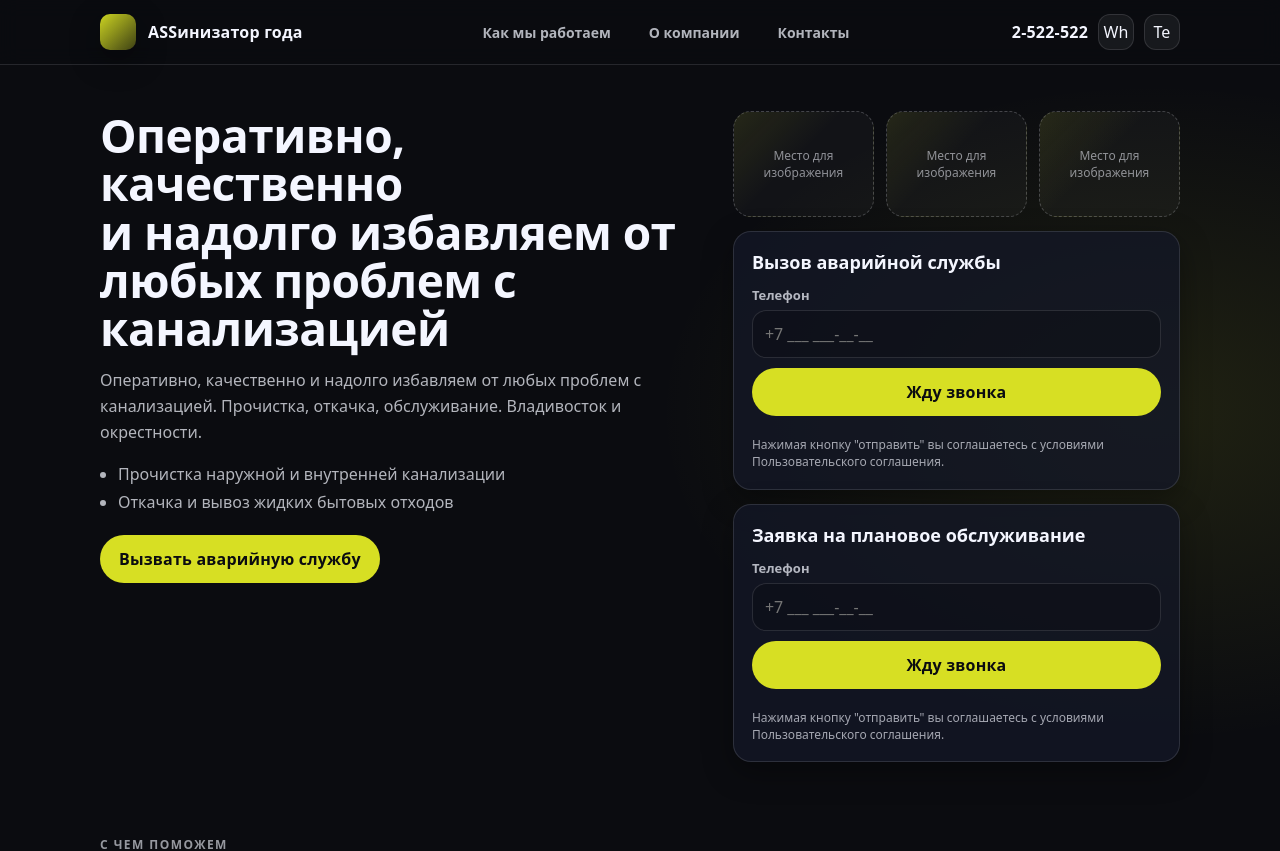
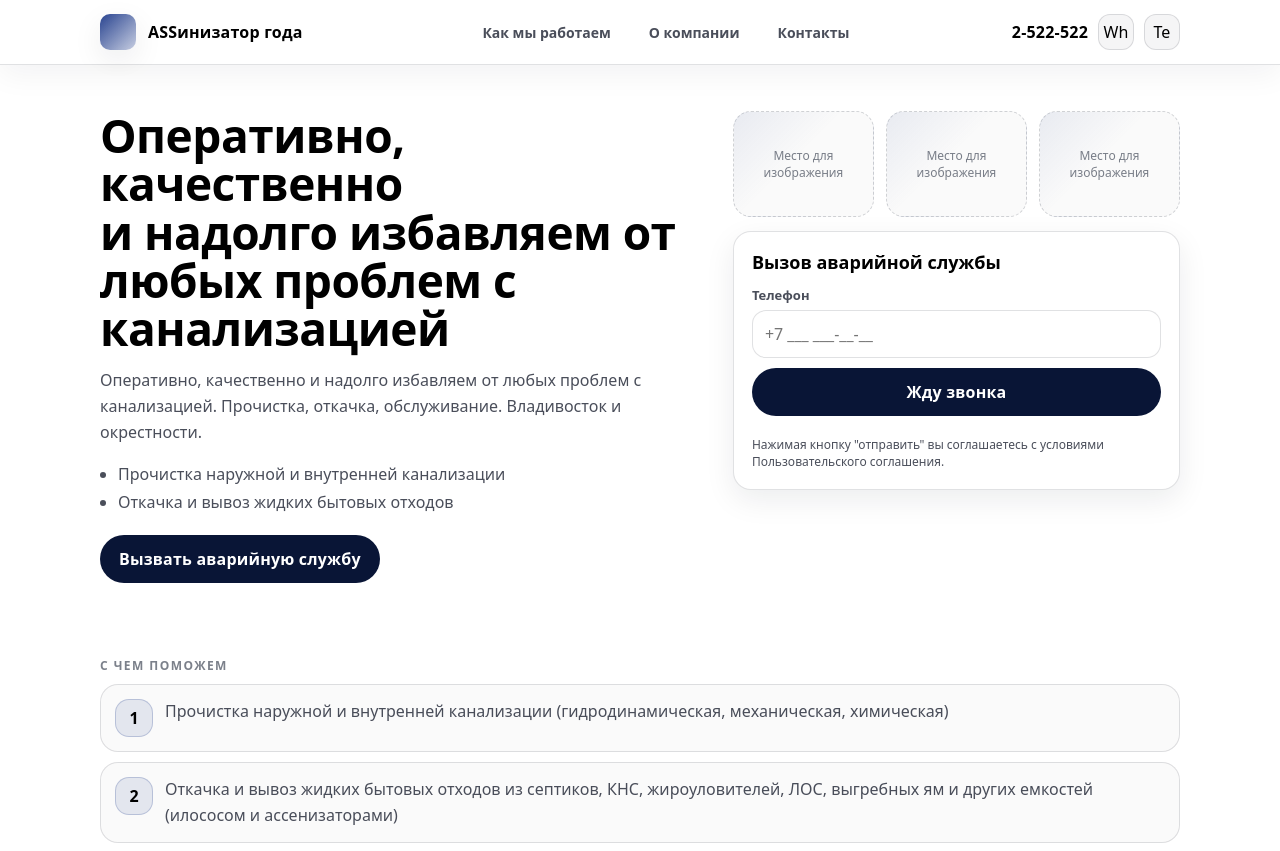
Before and after one commit to AndreyLyulekin/Bondarenko, a Next.js app: page / in a window 1280 px wide. Shown: the top 851 px of the page. Built offline with nearby package versions, Linux system fonts and the light colour scheme.

Commit message:
change colors

```diff
--- a/src/app/globals.css
+++ b/src/app/globals.css
@@ -1,13 +1,13 @@
 :root{
-  --bg: #0b0c10;
-  --surface: #0f1118;
-  --card: #141827;
-  --text: #f4f6ff;
-  --muted: rgba(244,246,255,.72);
-  --border: rgba(244,246,255,.12);
-  --accent: #d7df23;
-  --accentText: #0b0c10;
-  --shadow: 0 10px 30px rgba(0,0,0,.35);
+  --bg: #ffffff;
+  --surface: #f5f7fa;
+  --card: #ffffff;
+  --text: #000000;
+  --muted: rgba(4, 10, 26, 0.72);
+  --border: rgba(5, 11, 26, 0.12);
+  --accent: #091536;
+  --accentText: #ffffff;
+  --shadow: 0 10px 30px rgba(15,23,42,.08);
   --radius: 18px;
   --radiusSm: 12px;
   --container: 1120px;
@@ -22,9 +22,7 @@ html{ scroll-behavior:smooth; }
 body{
   margin:0;
   font-family: ui-sans-serif, system-ui, -apple-system, Segoe UI, Roboto, Arial, "Noto Sans", "Apple Color Emoji", "Segoe UI Emoji";
-  background: radial-gradient(1200px 600px at 20% -10%, rgba(215,223,35,.18), transparent 60%),
-              radial-gradient(900px 600px at 90% 10%, rgba(215,223,35,.10), transparent 55%),
-              var(--bg);
+  background: var(--bg);
   color: var(--text);
 }
 
--- a/src/app/page.module.css
+++ b/src/app/page.module.css
@@ -9,8 +9,9 @@
   top: 0;
   z-index: 50;
   backdrop-filter: blur(10px);
-  background: rgba(11,12,16,.72);
+  background: rgba(255,255,255,.86);
   border-bottom: 1px solid var(--border);
+  box-shadow: 0 10px 30px rgba(15,23,42,.05);
 }
 
 .headerInner{
@@ -32,7 +33,7 @@
   width: 36px;
   height: 36px;
   border-radius: 10px;
-  background: linear-gradient(135deg, rgba(215,223,35,.95), rgba(215,223,35,.25));
+  background: linear-gradient(135deg, rgba(30,58,138,.95), rgba(30,58,138,.25));
   box-shadow: var(--shadow);
 }
 
@@ -55,7 +56,7 @@
   border-radius: 10px;
 }
 
-.nav a:hover{ color: var(--text); background: rgba(244,246,255,.06); }
+.nav a:hover{ color: var(--text); background: rgba(15,23,42,.04); }
 
 .right{
   display:flex;
@@ -75,18 +76,18 @@
   border-radius: 12px;
   display:grid;
   place-items:center;
-  background: rgba(244,246,255,.06);
+  background: rgba(15,23,42,.04);
   border: 1px solid var(--border);
 }
 
-.iconLink:hover{ background: rgba(244,246,255,.10); }
+.iconLink:hover{ background: rgba(15,23,42,.06); }
 
 .menuBtn{
   display:none;
   width: 40px;
   height: 40px;
   border-radius: 12px;
-  background: rgba(244,246,255,.06);
+  background: rgba(15,23,42,.04);
   border: 1px solid var(--border);
 }
 
@@ -104,7 +105,7 @@
   font-weight: 650;
 }
 
-.mobileNav a:hover{ background: rgba(244,246,255,.06); color: var(--text); }
+.mobileNav a:hover{ background: rgba(15,23,42,.04); color: var(--text); }
 
 .section{
   padding: 64px 0;
@@ -155,13 +156,13 @@
   padding: 12px 18px;
   border-radius: 999px;
   border: 1px solid var(--border);
-  background: rgba(244,246,255,.06);
+  background: rgba(15,23,42,.04);
   font-weight: 800;
   letter-spacing: .2px;
   cursor:pointer;
 }
 
-.btn:hover{ background: rgba(244,246,255,.10); }
+.btn:hover{ background: rgba(15,23,42,.06); }
 
 .btnAccent{
   background: var(--accent);
@@ -172,7 +173,7 @@
 .btnAccent:hover{ filter: brightness(1.03); }
 
 .card{
-  background: rgba(20,24,39,.78);
+  background: var(--card);
   border: 1px solid var(--border);
   border-radius: var(--radius);
   box-shadow: var(--shadow);
@@ -209,7 +210,7 @@
   padding: 12px 12px;
   border-radius: 14px;
   border: 1px solid var(--border);
-  background: rgba(0,0,0,.20);
+  background: var(--card);
   outline: none;
 }
 
@@ -219,7 +220,7 @@
   margin: 10px 0 0;
   font-size: 12px;
   line-height: 1.45;
-  color: rgba(244,246,255,.65);
+  color: var(--muted);
 }
 
 .side{
@@ -235,14 +236,14 @@
 
 .ph{
   border-radius: 18px;
-  border: 1px dashed rgba(244,246,255,.22);
+  border: 1px dashed rgba(15,23,42,.18);
   background:
-    linear-gradient(135deg, rgba(215,223,35,.10), transparent 45%),
-    rgba(244,246,255,.03);
+    linear-gradient(135deg, rgba(30,58,138,.08), transparent 45%),
+    rgba(15,23,42,.02);
   aspect-ratio: 4 / 3;
   display:grid;
   place-items:center;
-  color: rgba(244,246,255,.55);
+  color: rgba(15,23,42,.55);
   font-size: 12px;
   text-align:center;
   padding: 10px;
@@ -261,7 +262,7 @@
 }
 
 .kicker{
-  color: rgba(244,246,255,.60);
+  color: rgba(15,23,42,.55);
   text-transform: uppercase;
   font-weight: 900;
   letter-spacing: .12em;
@@ -297,7 +298,7 @@
   padding: 14px;
   border-radius: 18px;
   border: 1px solid var(--border);
-  background: rgba(244,246,255,.03);
+  background: rgba(15,23,42,.02);
 }
 
 .badge{
@@ -305,8 +306,8 @@
   width: 38px;
   height: 38px;
   border-radius: 14px;
-  background: rgba(215,223,35,.18);
-  border: 1px solid rgba(215,223,35,.35);
+  background: rgba(30,58,138,.10);
+  border: 1px solid rgba(30,58,138,.22);
   display:grid;
   place-items:center;
   font-weight: 900;
@@ -323,15 +324,15 @@
   padding: 14px;
   border-radius: 18px;
   border: 1px solid var(--border);
-  background: rgba(244,246,255,.03);
+  background: rgba(15,23,42,.02);
 }
 
 .stepNum{
   width: 30px;
   height: 30px;
   border-radius: 12px;
-  background: rgba(215,223,35,.18);
-  border: 1px solid rgba(215,223,35,.35);
+  background: rgba(30,58,138,.10);
+  border: 1px solid rgba(30,58,138,.22);
   display:grid;
   place-items:center;
   font-weight: 900;
@@ -360,7 +361,7 @@
 .footer{
   border-top: 1px solid var(--border);
   padding: 22px 0;
-  color: rgba(244,246,255,.55);
+  color: rgba(15,23,42,.60);
   font-size: 13px;
 }
 
--- a/src/app/page.tsx
+++ b/src/app/page.tsx
@@ -46,7 +46,6 @@ export default function Page() {
                   ))}
                 </div>
 
-                {/* LEAD FORMS (2 cards) */}
                 <div id={c.leadForms.emergency.id} className={`${styles.card} ${styles.cardPad}`}>
                   <h3 className={styles.cardTitle}>{c.leadForms.emergency.title}</h3>
                   <form className={styles.form}>
@@ -61,7 +60,7 @@ export default function Page() {
                   </form>
                 </div>
 
-                <div id="plan" className={`${styles.card} ${styles.cardPad}`}>
+                {/* <div id="plan" className={`${styles.card} ${styles.cardPad}`}>
                   <h3 className={styles.cardTitle}>{c.leadForms.plan.title}</h3>
                   <form className={styles.form}>
                     <div className={styles.field}>
@@ -73,7 +72,7 @@ export default function Page() {
                     </button>
                     <p className={styles.consent}>{c.leadForms.plan.consent}</p>
                   </form>
-                </div>
+                </div> */}
               </div>
             </div>
           </div>
@@ -229,7 +228,7 @@ export default function Page() {
                 <p className={styles.kicker}>Карта / фото / блок</p>
                 <Placeholder text={c.ui.imagePlaceholder} />
                 <p className={styles.muted} style={{ marginTop: 12 }}>
-                  Здесь можно разместить карту, фото техники, отзывы — как на оригинальном сайте.
+                  Здесь можно разместить карту, фото техники, отзывы
                 </p>
               </div>
             </div>
```
